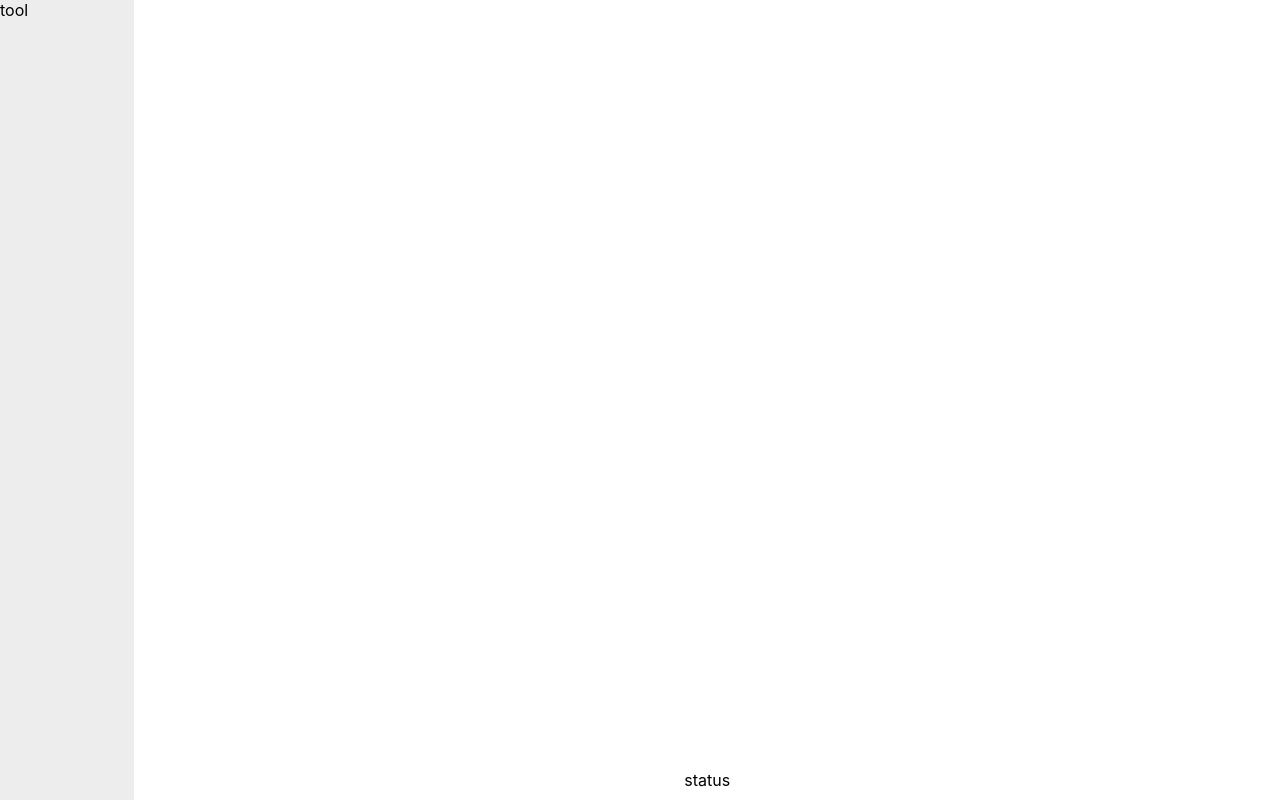
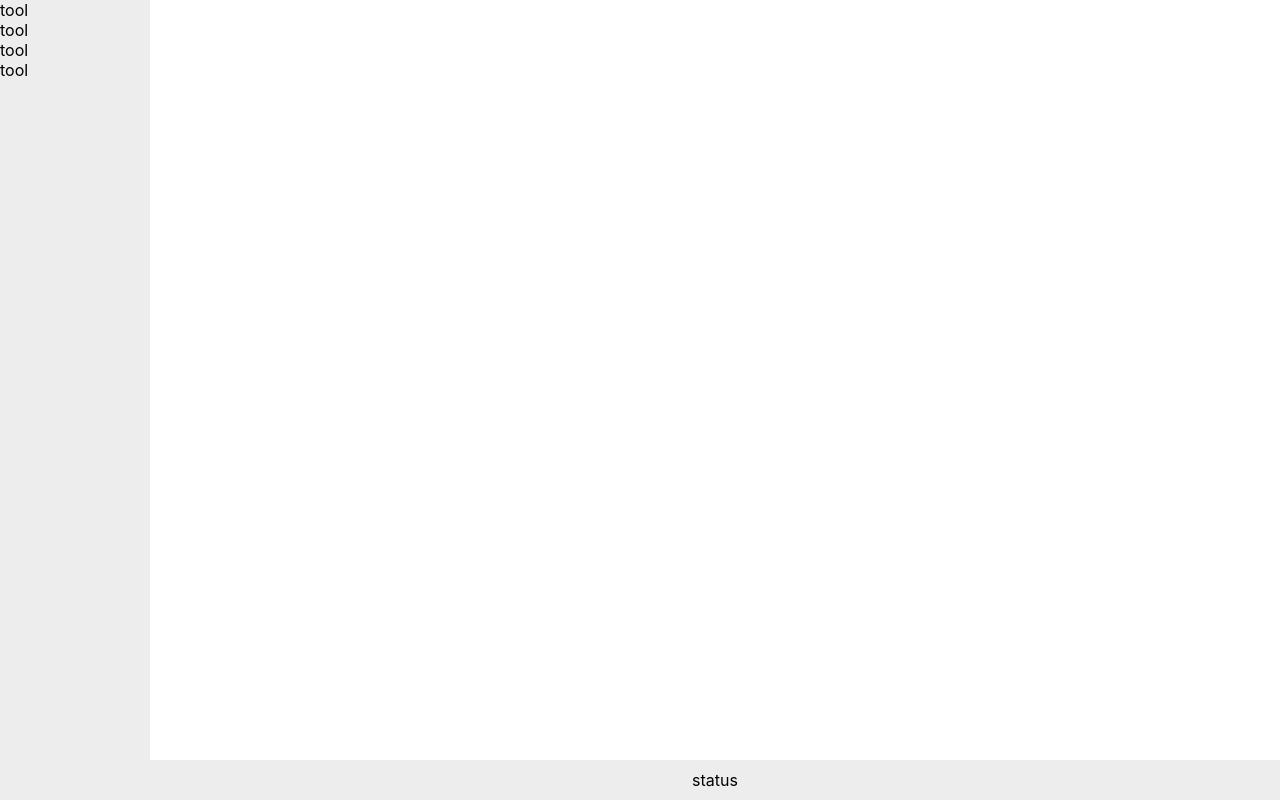
Before and after one commit to Jhonyx00/React-Paint-App, a React (Create React App) app: page / in a window 1280 px wide. Built offline with nearby package versions, Linux system fonts and the light colour scheme.

Commit message:
fix draw within canvas area

```diff
--- a/public/index.html
+++ b/public/index.html
@@ -24,7 +24,7 @@
       work correctly both with client-side routing and a non-root public URL.
       Learn how to configure a non-root public URL by running `npm run build`.
     -->
-    <title>React App</title>
+    <title>PaintXD</title>
   </head>
   <body>
     <noscript>You need to enable JavaScript to run this app.</noscript>
--- a/src/App.css
+++ b/src/App.css
@@ -1,41 +1,35 @@
 .toolbar-canvas-container {
+  width: 100%;
   height: 100vh;
-  width: 100%;
-  display: flex;
-  flex-direction: row;
-  justify-content: space-between;
+  display: grid;
+  grid-template-columns: 150px calc(100% - 150px);
+  grid-template-rows: repeat(1, 1fr);
 
   .toolbar-container {
-    width: 150px;
     background-color: rgb(237, 237, 237);
     height: 100%;
     overflow: auto;
-    scrollbar-width: none;
-
-    .tools {
-      display: flex;
-      justify-content: center;
-    }
   }
   .canvas-statusbar-container {
+    width: 100%;
+    height: 100%;
     display: grid;
-    width: 100%;
     grid-template-rows: 95% 5%;
 
     .canvas-main-container {
       width: 100%;
       height: 100%;
+      display: grid;
+      place-items: end normal;
       overflow: auto;
       scrollbar-width: thin;
-      background-color: rgb(38, 0, 255);
-      display: flex;
-      justify-content: center;
+      background-color: rgb(126, 126, 126);
     }
 
     .status-bar-container {
       display: grid;
       place-items: center;
-      background-color: rgb(255, 255, 255);
+      background-color: rgb(237, 237, 237);
     }
   }
 }
--- a/src/App.tsx
+++ b/src/App.tsx
@@ -2,12 +2,25 @@ import { useEffect, useRef, useState } from "react";
 import Canvas from "./components/canvas.tsx";
 import { Dimension } from "./interfaces/dimension.ts";
 import "./App.css";
+import { Point } from "./interfaces/point.ts";
 
 const App = () => {
+  const [isDrawing, setIsDrawing] = useState(false);
+
   const canvasContainer: React.Ref<HTMLDivElement> = useRef(null);
   const [parentDimension, setParentDimension] = useState<Dimension>({
     width: 0,
     height: 0,
+  });
+
+  const [mouseDownPosition, setMouseDownPosition] = useState<Point>({
+    x: 0,
+    y: 0,
+  });
+
+  const [mouseMovePosition, setMouseMovePosition] = useState<Point>({
+    x: 0,
+    y: 0,
   });
 
   useEffect(() => {
@@ -27,18 +40,57 @@ const App = () => {
       window.removeEventListener("wheel", handleWheel);
     };
   }, []);
-  console.log(parentDimension);
+
+  //handle events
+  const handleMouseDown = (event: React.MouseEvent<HTMLDivElement>): void => {
+    setIsDrawing(true);
+
+    if (canvasContainer.current) {
+      const x = event.nativeEvent.offsetX;
+      const y = event.nativeEvent.offsetY;
+      setMouseDownPosition({ x: x, y: y });
+    }
+  };
+
+  const handleMouseMove = (event: React.MouseEvent<HTMLDivElement>) => {
+    if (!isDrawing) return;
+    if (canvasContainer.current) {
+      const x = event.nativeEvent.offsetX;
+      const y = event.nativeEvent.offsetY;
+      console.log(x, y);
+
+      setMouseMovePosition({ x: x, y: y });
+    }
+  };
+
+  const handleMouseUp = () => {
+    setIsDrawing(false);
+  };
+
+  //
 
   return (
     <div className="toolbar-canvas-container">
       <div className="toolbar-container">
         <div className="tool">tool</div>
+        <div className="tool">tool</div>
+        <div className="tool">tool</div>
+        <div className="tool">tool</div>
       </div>
+
       <div className="canvas-statusbar-container">
-        <div className="canvas-main-container" ref={canvasContainer}>
+        <div
+          className="canvas-main-container"
+          ref={canvasContainer}
+          onMouseDown={handleMouseDown}
+          onMouseMove={handleMouseMove}
+          onMouseUp={handleMouseUp}
+        >
           <Canvas
             width={parentDimension.width}
             height={parentDimension.height}
+            positionDown={mouseDownPosition}
+            positionMove={mouseMovePosition}
           ></Canvas>
         </div>
         <div className="status-bar-container">status</div>
--- a/src/components/canvas.tsx
+++ b/src/components/canvas.tsx
@@ -1,65 +1,55 @@
 import { useEffect, useRef, useState } from "react";
+import "../styles/canvas.css";
 
-import "../styles/canvas.css";
-import { Dimension } from "../interfaces/dimension";
-import { Point } from "../interfaces/point";
-
-const Canvas: React.FC<Dimension> = ({ width, height }) => {
+const Canvas: React.FC<any> = ({
+  width,
+  height,
+  positionDown,
+  positionMove,
+}) => {
   const canvasRef: React.Ref<HTMLCanvasElement> = useRef(null);
-  const [isDrawing, setIsDrawing] = useState(false);
   const [ctx, setContext] = useState<CanvasRenderingContext2D>();
-  const [mouseDownPosition, setMouseDownPosition] = useState<Point>({
-    x: 0,
-    y: 0,
-  });
-
+  const [isInside, setIsInside] = useState(false);
   //init
   useEffect(() => {
     if (canvasRef.current) {
       const ctx = canvasRef.current.getContext("2d");
-
       if (ctx) {
         setContext(ctx);
-        ctx.strokeStyle = "blue";
       }
     }
   }, []);
 
-  //handle events
-  const handleMouseDown = (event: { clientX: any; clientY: any }): void => {
-    setIsDrawing(true);
-    setMouseDownPosition({ x: event.clientX, y: event.clientY });
+  const drawLine = (): void => {
+    if (ctx && isInside) {
+      ctx.beginPath();
+      ctx.moveTo(positionDown.x, positionDown.y);
+      ctx.lineTo(positionMove.x, positionMove.y);
+      ctx.stroke();
+      positionDown.x = positionMove.x;
+      positionDown.y = positionMove.y;
+    }
   };
 
-  const handleMouseMove = (event: { clientX: number; clientY: number }) => {
-    if (!isDrawing) return;
-    //colocar un switch
-    drawLine(event);
-    setMouseDownPosition({ x: event.clientX, y: event.clientY });
+  useEffect(() => {
+    drawLine();
+  }, [positionMove]);
+
+  const handelMouseLeave = () => {
+    setIsInside(false);
   };
 
-  const handleMouseUp = () => {
-    setIsDrawing(false);
-  };
-
-  //canvas painting
-  const drawLine = (event: { clientX: number; clientY: number }) => {
-    if (ctx) {
-      ctx.beginPath();
-      ctx.moveTo(mouseDownPosition.x, mouseDownPosition.y);
-      ctx.lineTo(event.clientX, event.clientY);
-      ctx.stroke();
-    }
+  const handleMouseEnter = () => {
+    setIsInside(true);
   };
 
   return (
     <canvas
+      onMouseLeave={handelMouseLeave}
+      onMouseEnter={handleMouseEnter}
       ref={canvasRef}
       width={width}
       height={height}
-      onMouseDown={handleMouseDown}
-      onMouseMove={handleMouseMove}
-      onMouseUp={handleMouseUp}
     ></canvas>
   );
 };
--- a/src/styles/canvas.css
+++ b/src/styles/canvas.css
@@ -1,3 +1,4 @@
 canvas {
   background-color: white;
+  cursor: crosshair;
 }
```
